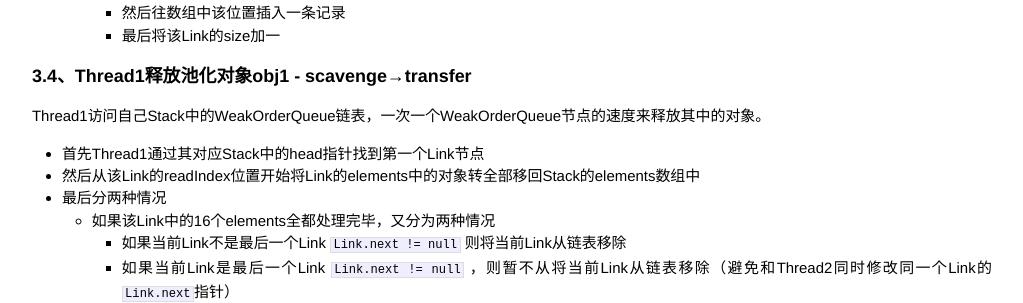
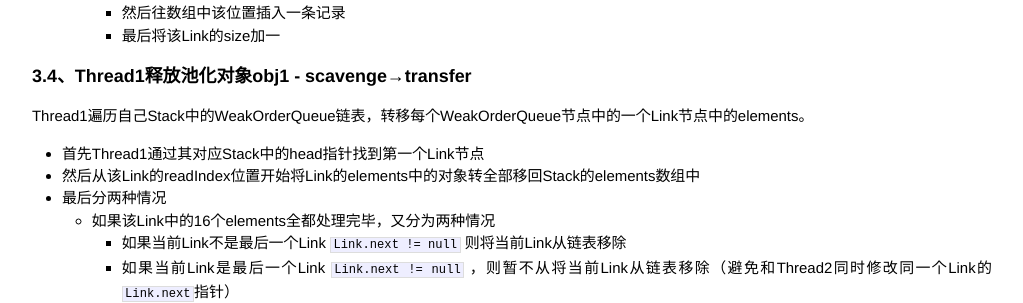
Before and after one commit to gongpengjun/gongpengjun.github.io, a Jekyll site: the page built from _posts/2022-07-08-netty-lock-free-design.markdown, in a window 1280 px wide and 900 px high, scrolled down 3126 px. Shown: the part 153-456 px from the top of the window, without its empty margins (128-1151 px from the left). Built offline with Jekyll 4.4.1, drawn with Linux system fonts in a browser that asks for light colours.

Commit message:
校对：refine

```diff
--- a/_posts/2022-07-08-netty-lock-free-design.markdown
+++ b/_posts/2022-07-08-netty-lock-free-design.markdown
@@ -69,7 +69,7 @@ Thread2用户对象obj1后，准备归还。
 
 ### 3.4、Thread1释放池化对象obj1 - scavenge→transfer
 
-Thread1访问自己Stack中的WeakOrderQueue链表，一次一个WeakOrderQueue节点的速度来释放其中的对象。
+Thread1遍历自己Stack中的WeakOrderQueue链表，转移每个WeakOrderQueue节点中的一个Link节点中的elements。
 
 - 首先Thread1通过其对应Stack中的head指针找到第一个Link节点
 - 然后从该Link的readIndex位置开始将Link的elements中的对象转全部移回Stack的elements数组中
```
